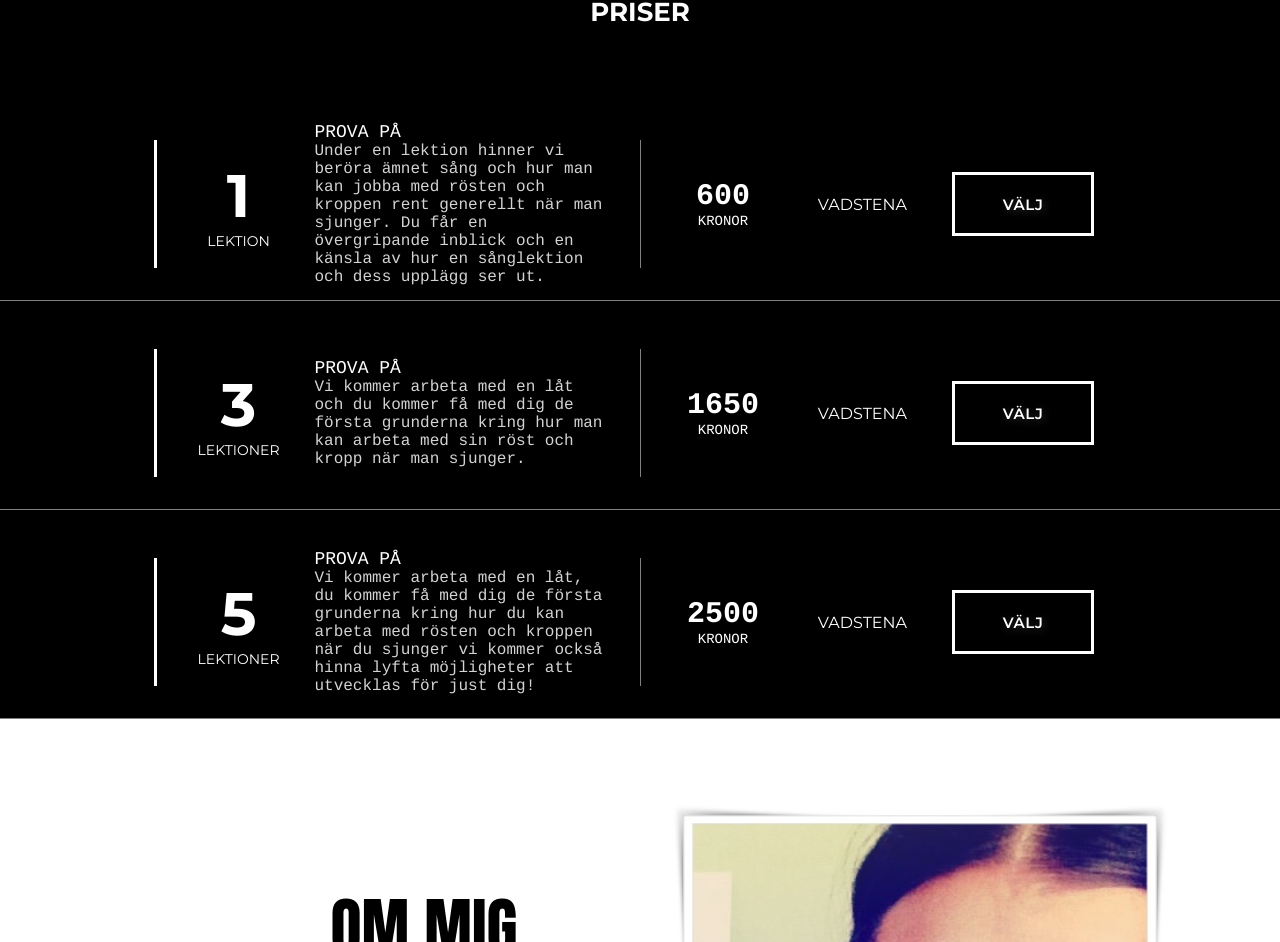
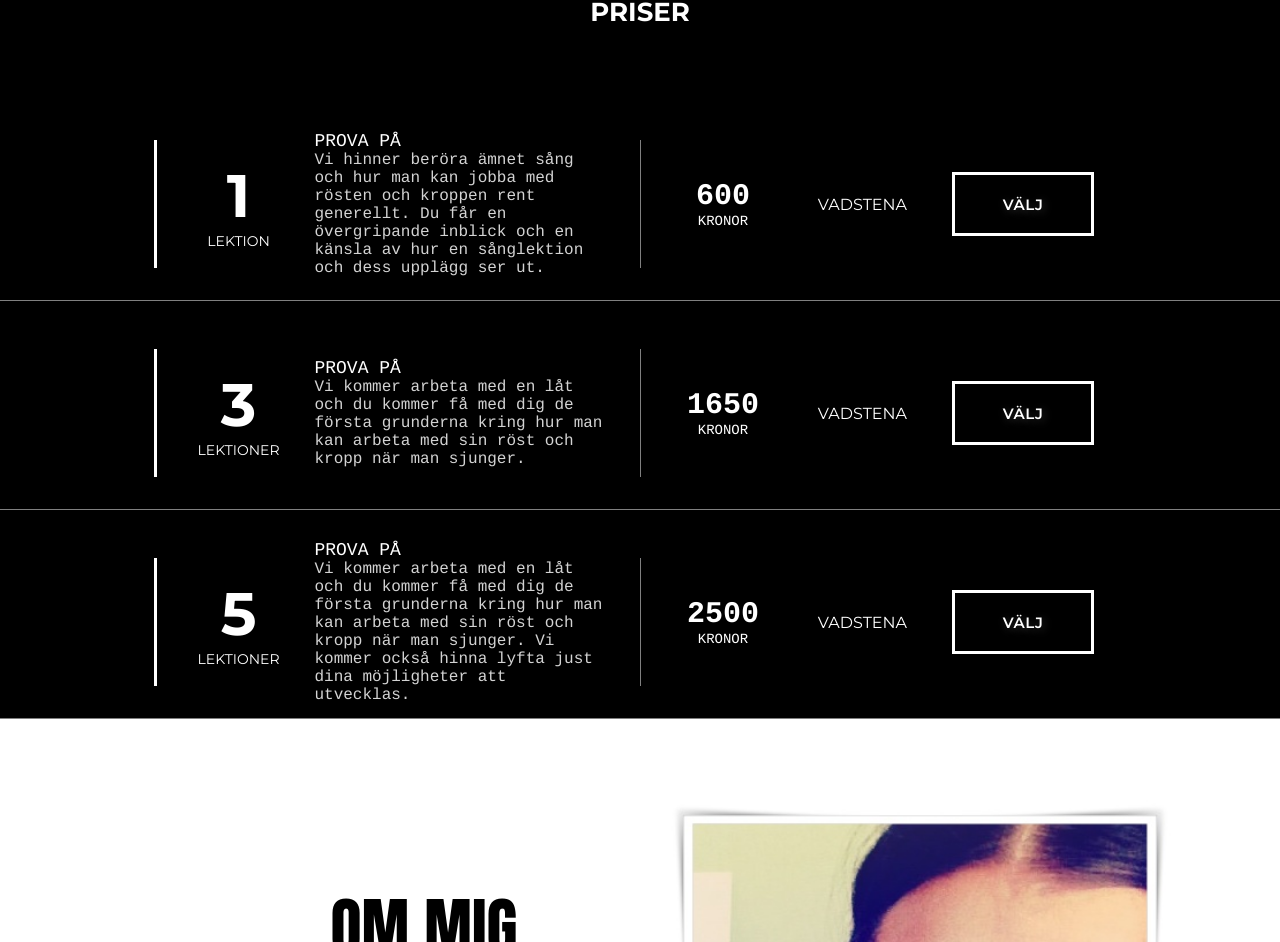
Before and after one commit to FThelin/johannathelin, a Next.js app: page / in a window 1280 px wide. Shown: the part 1972-2914 px from the top of the page. Built offline with nearby package versions, Linux system fonts and the light colour scheme.

Commit message:
text changes

```diff
--- a/components/Prices.js
+++ b/components/Prices.js
@@ -15,10 +15,9 @@ const Prices = () => {
             <div className={styles.lessonInfo}>
               <h6>Prova på</h6>
               <p>
-                Under en lektion hinner vi beröra ämnet sång och hur man kan
-                jobba med rösten och kroppen rent generellt när man sjunger. Du
-                får en övergripande inblick och en känsla av hur en sånglektion
-                och dess upplägg ser ut.
+                Vi hinner beröra ämnet sång och hur man kan jobba med rösten och
+                kroppen rent generellt. Du får en övergripande inblick och en
+                känsla av hur en sånglektion och dess upplägg ser ut.
               </p>
             </div>
           </div>
@@ -76,10 +75,10 @@ const Prices = () => {
             <div className={styles.lessonInfo}>
               <h6>Prova på</h6>
               <p>
-                Vi kommer arbeta med en låt, du kommer få med dig de första
-                grunderna kring hur du kan arbeta med rösten och kroppen när du
-                sjunger vi kommer också hinna lyfta möjligheter att utvecklas
-                för just dig!
+                Vi kommer arbeta med en låt och du kommer få med dig de första
+                grunderna kring hur man kan arbeta med sin röst och kropp när
+                man sjunger. Vi kommer också hinna lyfta just dina möjligheter
+                att utvecklas.
               </p>
             </div>
           </div>
--- a/pages/api/contact.js
+++ b/pages/api/contact.js
@@ -39,7 +39,7 @@ export default async (req, res) => {
     },
     replyTo: email,
     to: user,
-    subject: `form message`,
+    subject: `Meddelande från hemsidan`,
     text: message,
     html: `<div><p style="white-space: pre-line">${message}</p></div>`,
   };
```
